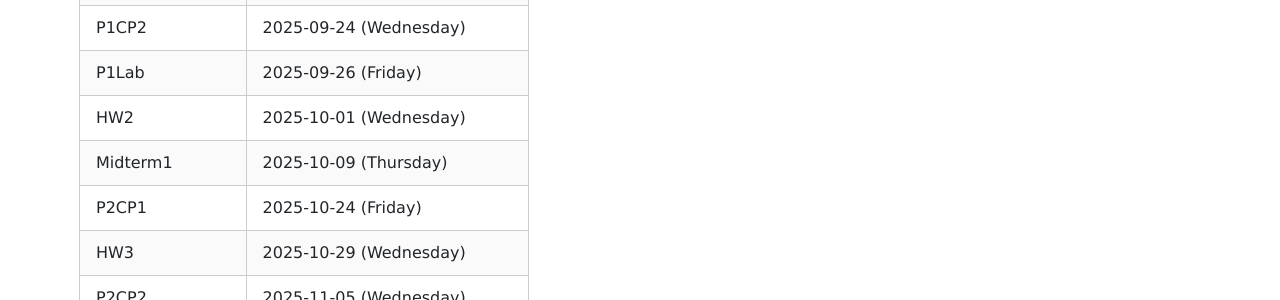
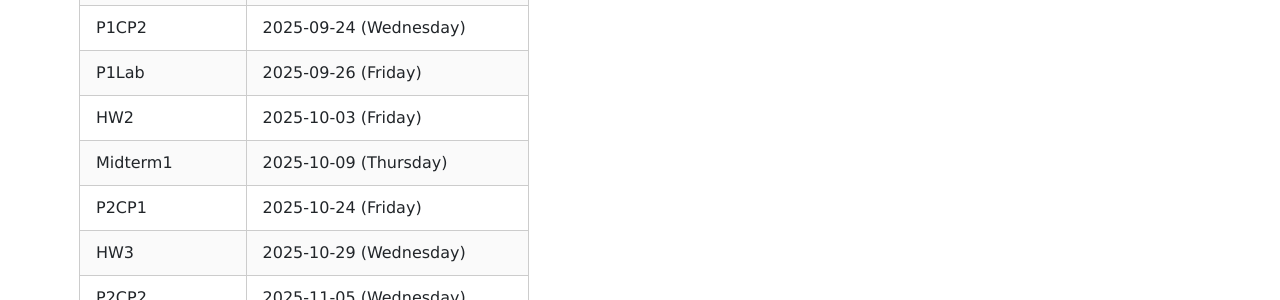
Before and after one commit to computer-networks/15-441-fa25, a Jekyll site: the page built from index.html, in a window 1280 px wide and 900 px high, scrolled down 1890 px. Shown: the part 152-452 px from the top of the window. Built offline with Jekyll 4.4.1, drawn with Linux system fonts in a browser that asks for light colours; nearby versions of some CDN libraries.

Commit message:
fixed HW2 due date

```diff
--- a/index.html
+++ b/index.html
@@ -172,7 +172,7 @@ title: (Spring 2020) Graduate Computer Networks
     <tr><td>HW1</td><td class="date">2025-09-17 (Wednesday)</td></tr>
     <tr><td>P1CP2</td><td class="date">2025-09-24 (Wednesday)</td></tr>
     <tr><td>P1Lab</td><td class="date">2025-09-26 (Friday)</td></tr>
-    <tr><td>HW2</td><td class="date">2025-10-01 (Wednesday)</td></tr>
+    <tr><td>HW2</td><td class="date">2025-10-03 (Friday)</td></tr>
     <tr><td>Midterm1</td><td class="date">2025-10-09 (Thursday)</td></tr>
     <tr><td>P2CP1</td><td class="date">2025-10-24 (Friday)</td></tr>
     <tr><td>HW3</td><td class="date">2025-10-29 (Wednesday)</td></tr>
```
